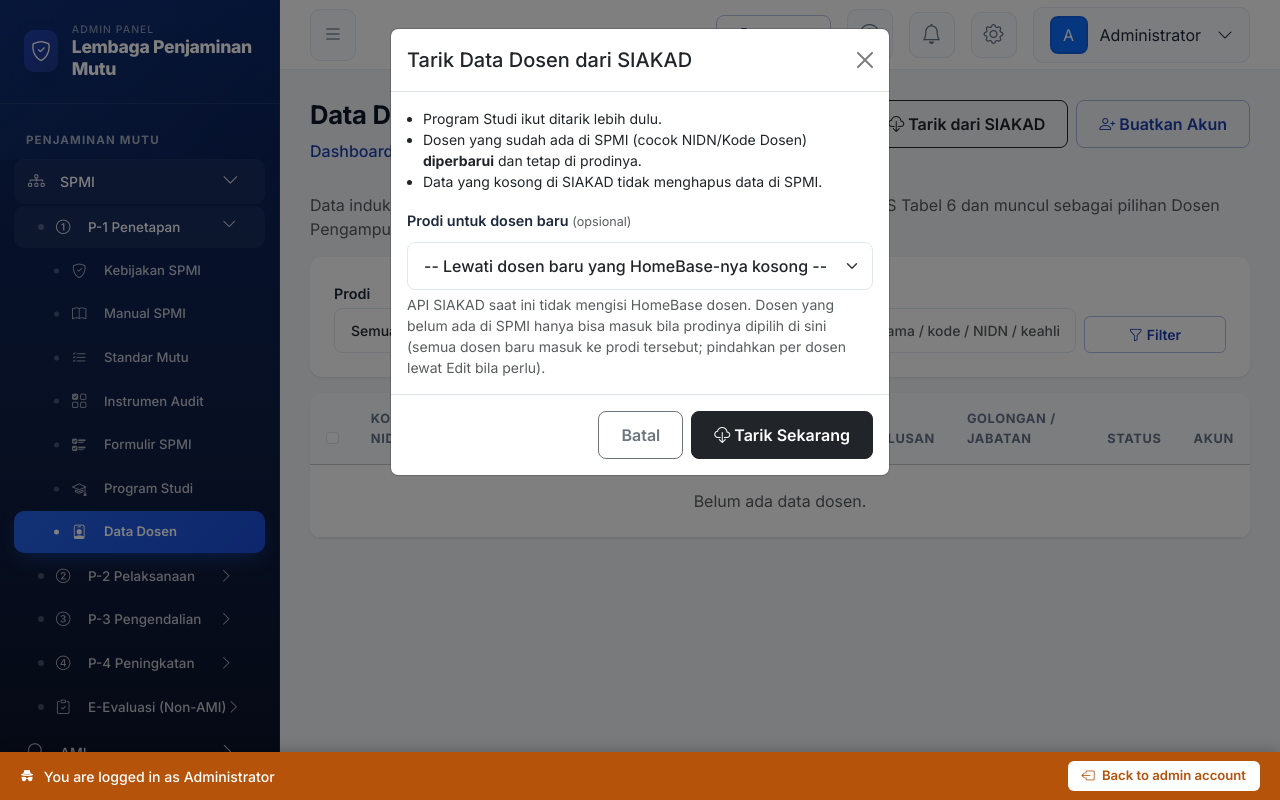
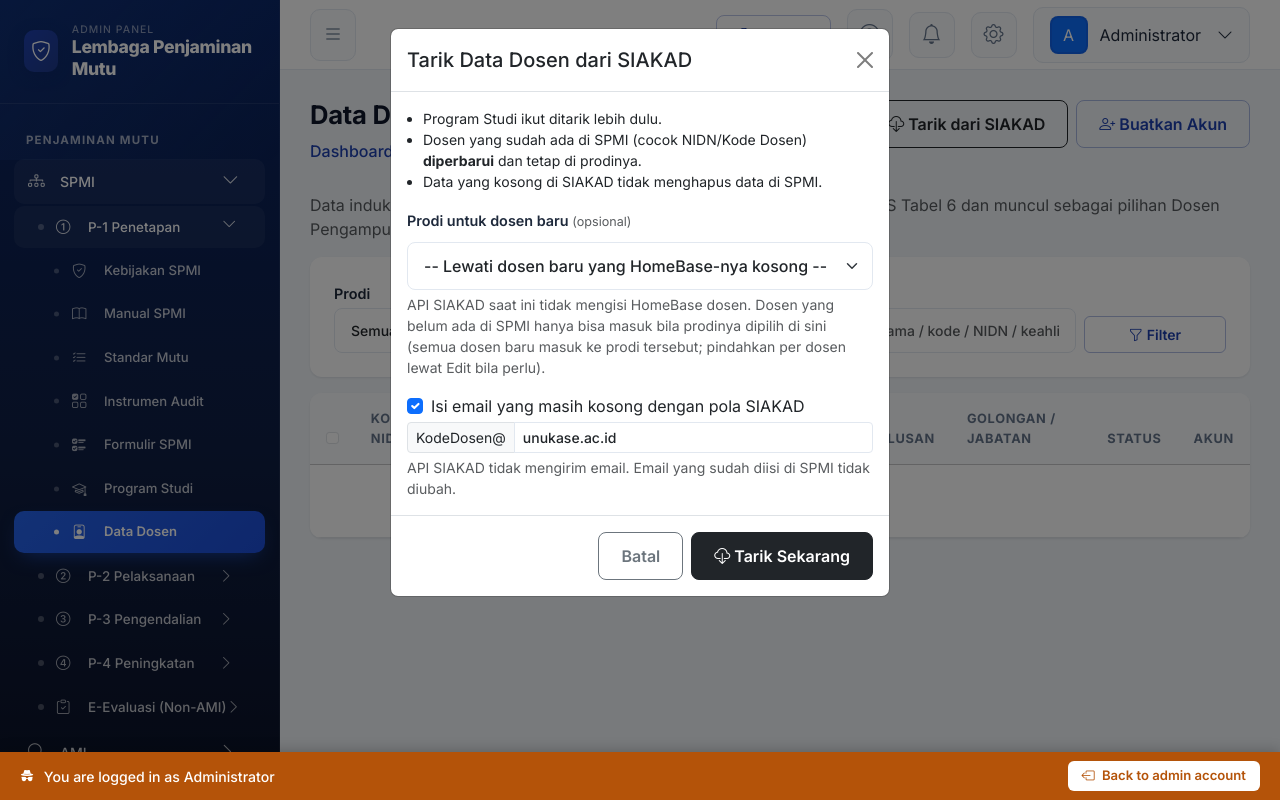
Before and after one commit to Gudangsoft/LPM, a Laravel app: page /admin/dosen in a window 1280 px wide, after a click on "Tarik dari SIAKAD". Run offline with Laravel 12, Linux system fonts and the light colour scheme; the visitor is signed in with stand-in values (Sample User, id 1); data comes from the database, SQL or seed files in the repository; data that the repository does not hold is empty.

Commit message:
feat: add email domain input and logic to syncDosen for filling empty emails based on SIAKAD pattern

```diff
--- a/resources/views/admin/dosen/index.blade.php
+++ b/resources/views/admin/dosen/index.blade.php
@@ -260,6 +260,16 @@
                         API SIAKAD saat ini tidak mengisi HomeBase dosen. Dosen yang belum ada di SPMI hanya bisa masuk bila prodinya dipilih di sini
                         (semua dosen baru masuk ke prodi tersebut; pindahkan per dosen lewat Edit bila perlu).
                     </div>
+
+                    <div class="form-check mt-3">
+                        <input class="form-check-input" type="checkbox" name="isi_email" value="1" id="siakadIsiEmail" checked>
+                        <label class="form-check-label" for="siakadIsiEmail">Isi email yang masih kosong dengan pola SIAKAD</label>
+                    </div>
+                    <div class="input-group input-group-sm mt-1">
+                        <span class="input-group-text">KodeDosen@</span>
+                        <input type="text" name="email_domain" class="form-control" value="unukase.ac.id" aria-label="Domain email">
+                    </div>
+                    <div class="form-text">API SIAKAD tidak mengirim email. Email yang sudah diisi di SPMI tidak diubah.</div>
                 </div>
                 <div class="modal-footer">
                     <button type="button" class="btn btn-outline-secondary" data-bs-dismiss="modal">Batal</button>
```
Also changed, not shown: app/Http/Controllers/Admin/SiakadController.php (+6 -2 lines), app/Services/Siakad/SiakadSync.php (+18 -10 lines).
